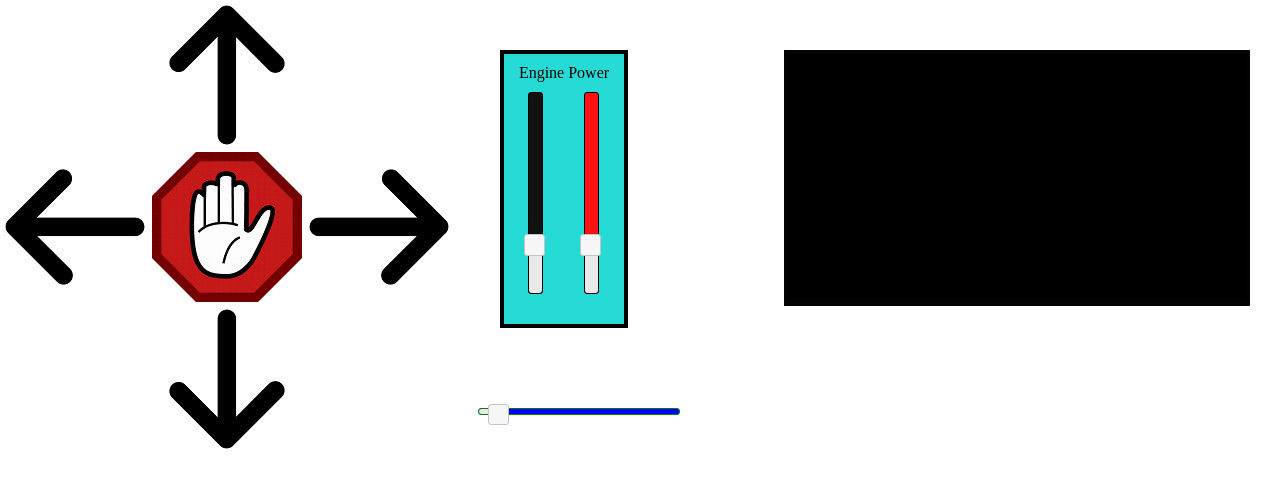
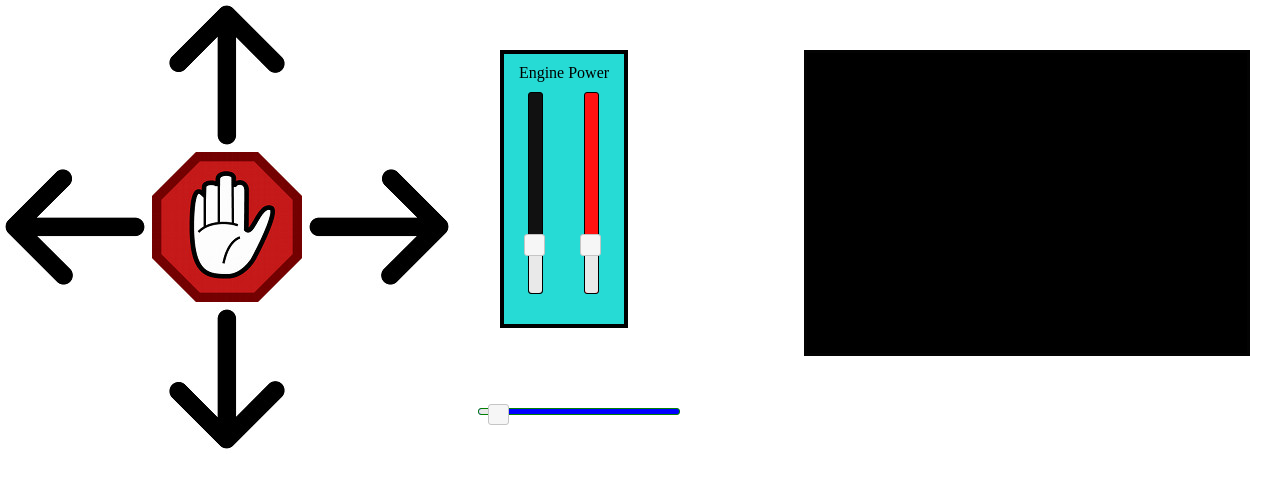
Before and after one commit to alexmac131/NodeXBeeRover, a plain HTML site: page index.html in a window 1280 px wide. Drawn offline with nearby package versions, Linux system fonts and the light colour scheme.

Commit message:
updates for sonic radar

```diff
--- a/index.html
+++ b/index.html
@@ -34,7 +34,7 @@
 	<div id="amount3" style="color:#ff1111; font-weight:bold;font-size:1.2em" /></div>
 </div>
 <div id="slider-impulseH"  ></div>
-<canvas id="myCanvas" width="460" height="250" style="border:3px solid #030303;background:#000000" />
+<canvas id="myCanvas" width="440" height="300" style="border:3px solid #030303;background:#000000" />
 
 </body>
 </html>
```
